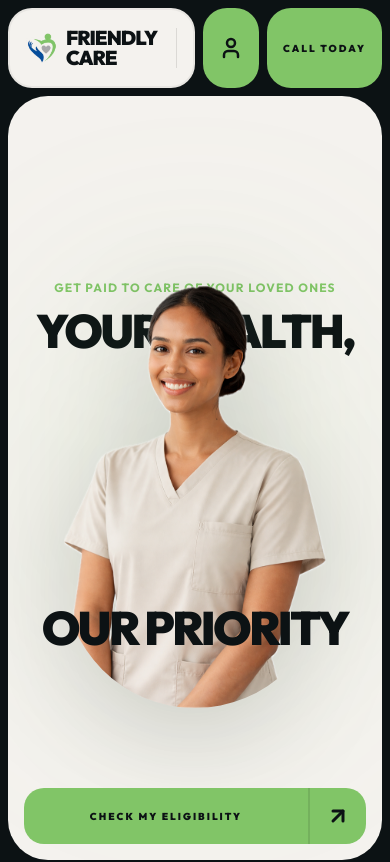
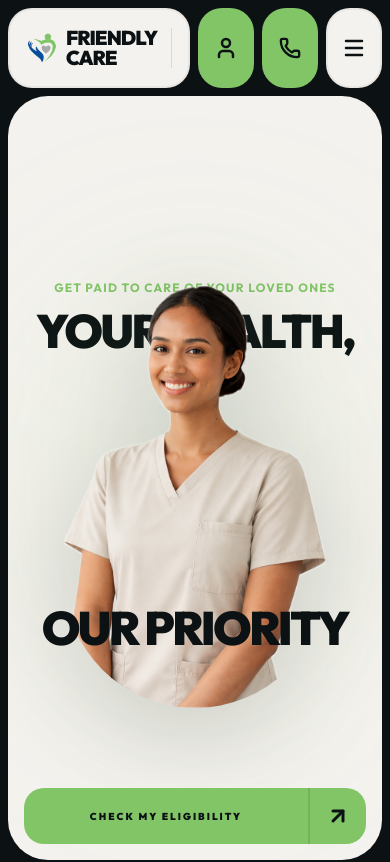
Before and after one commit to verix-ai/fca-web, a React (Vite) app: page / in a window 390 px wide. Shown: the top 862 px of the page. Built offline with nearby package versions, Linux system fonts and the light colour scheme.

Commit message:
Replace mobile Call Today text with phone icon and add pancake menu

```diff
--- a/components/Header.tsx
+++ b/components/Header.tsx
@@ -1,5 +1,5 @@
 import React from 'react';
-import { User, Heart } from 'lucide-react';
+import { User, Phone, Menu } from 'lucide-react';
 import { Link } from 'react-router-dom';
 
 const Header: React.FC = () => {
@@ -48,9 +48,13 @@ const Header: React.FC = () => {
         <Link to="/role-selection" className="w-14 md:w-20 h-full flex items-center justify-center bg-mint rounded-[24px] text-navy hover:brightness-95 transition-all">
           <User size={24} strokeWidth={2.5} />
         </Link>
-        <a href="tel:4789734831" className="px-4 md:px-10 h-full bg-mint rounded-[24px] text-navy font-black uppercase text-[10px] md:text-xs tracking-[0.2em] hover:brightness-95 transition-all whitespace-nowrap flex items-center">
-          Call Today
+        <a href="tel:4789734831" className="w-14 md:w-auto md:px-10 h-full bg-mint rounded-[24px] text-navy font-black uppercase text-[10px] md:text-xs tracking-[0.2em] hover:brightness-95 transition-all whitespace-nowrap flex items-center justify-center">
+          <Phone size={22} className="md:hidden" strokeWidth={2.5} />
+          <span className="hidden md:inline">Call Today</span>
         </a>
+        <button className="md:hidden w-14 h-full flex items-center justify-center bg-[#f4f2ee] border-2 border-black/5 rounded-[24px] text-navy hover:brightness-95 transition-all">
+          <Menu size={24} strokeWidth={2.5} />
+        </button>
       </div>
     </header>
   );
```
Also changed, not shown: 1 other file (tests, documents, lock files or other folders).
